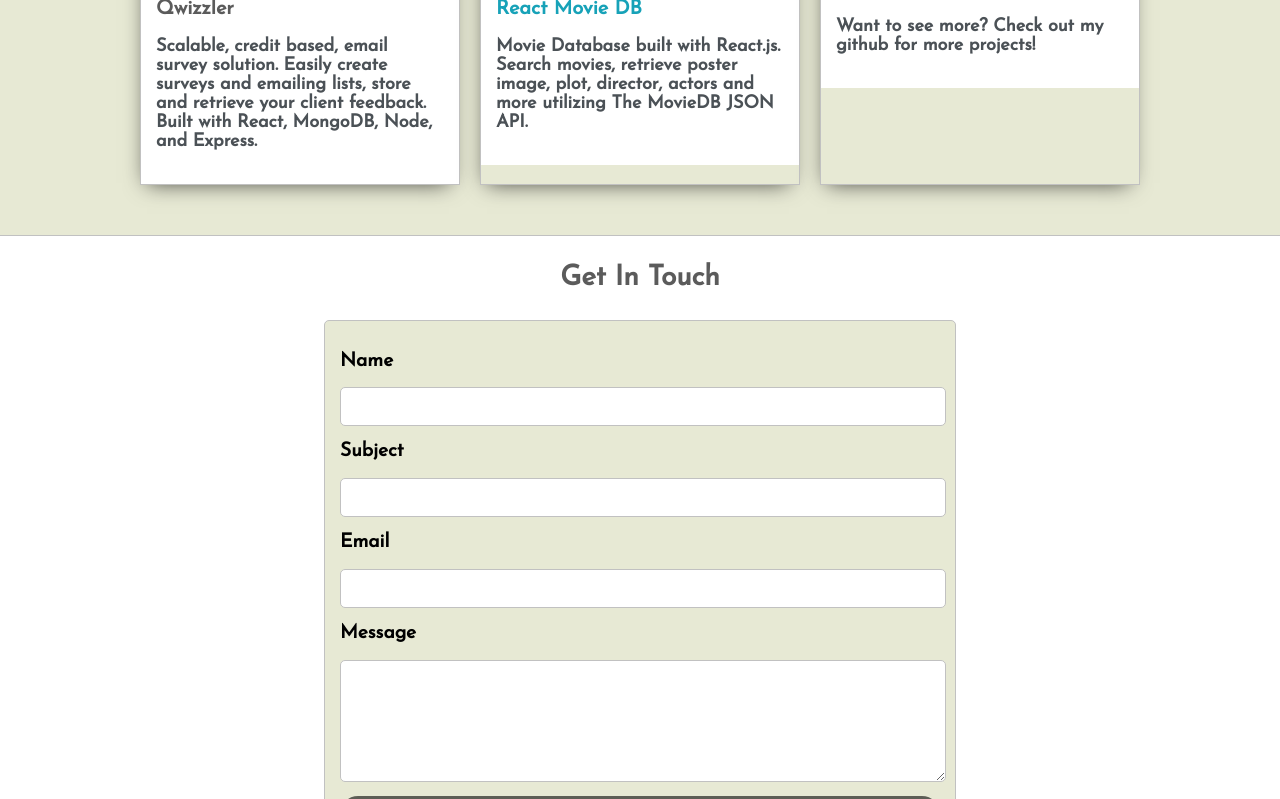
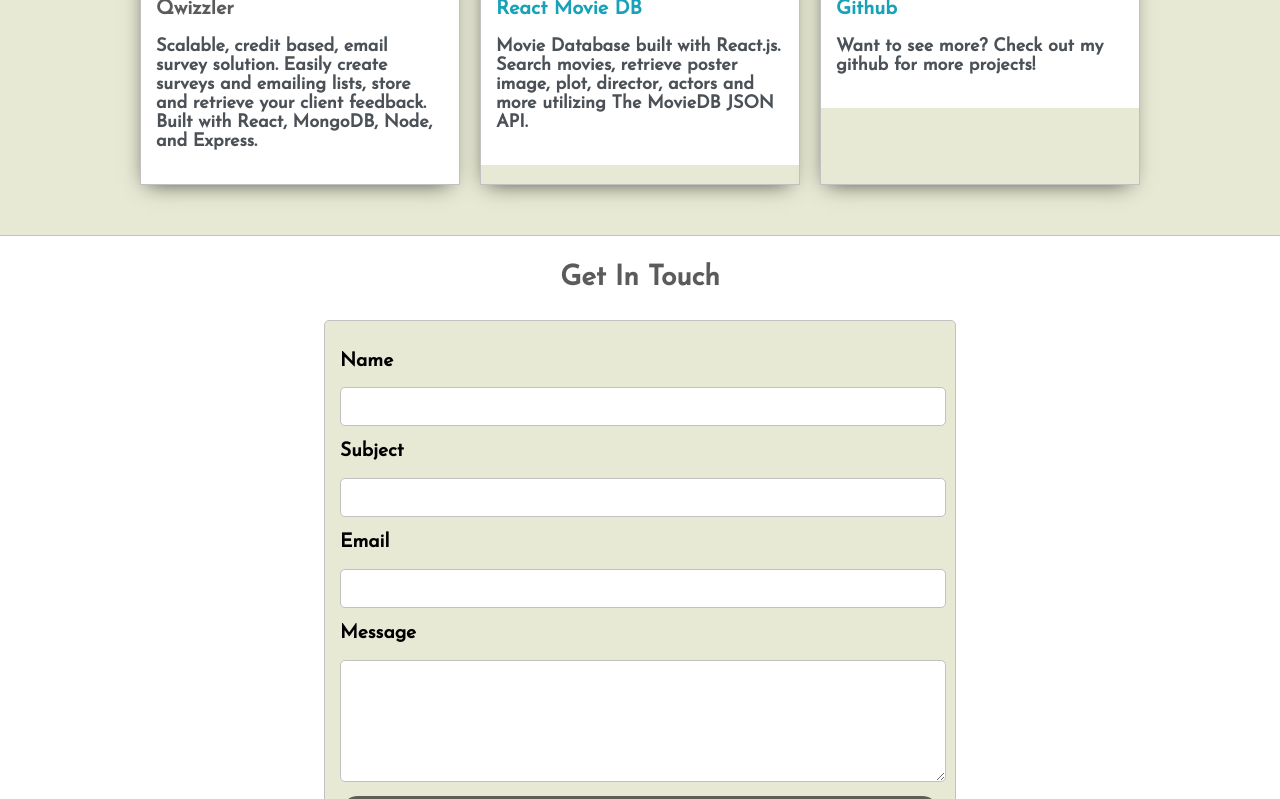
Before and after one commit to arcarls/portfolio, a plain HTML site: page index.html in a window 1280 px wide. Shown: the part 1717-2516 px from the top of the page. Drawn offline with Linux system fonts and the light colour scheme.

Commit message:
more link fixes

```diff
--- a/index.html
+++ b/index.html
@@ -144,7 +144,7 @@
               <div class="post">
                 <img class="thumbnail" src="images/githubImg.png" alt="">
                 <div class="post-preview">
-                  <h6 class="post-title"></h6>
+                  <h6 class="post-title"><a href="https://github.com/arcarls">Github</a></h6>
                   <p class="post-intro">Want to see more? Check out my github for more projects!</p>
                 </div>
               </div>
```
